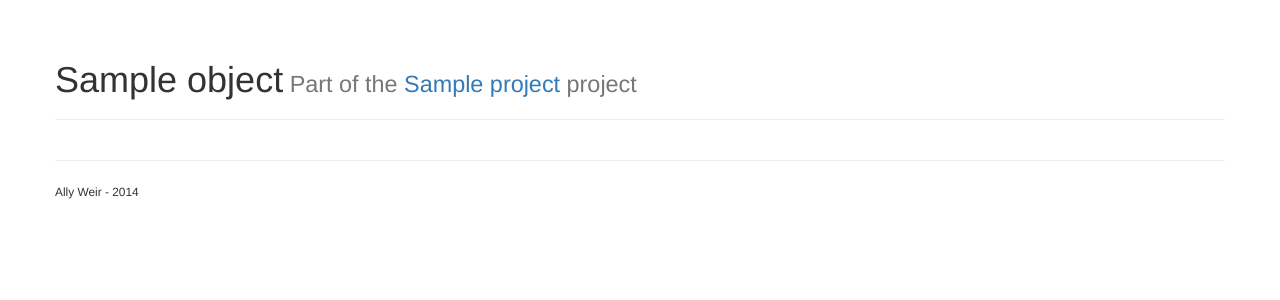
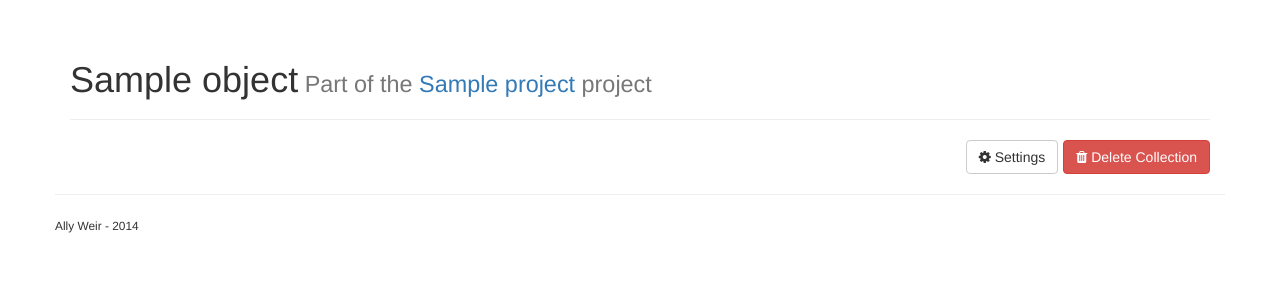
Before and after one commit to allyjweir/lackawanna, a Django app: template lackawanna/templates/collection/collection_detail.html in a window 1280 px wide. Shown: the part 52-352 px from the top of the page. Run offline with Django 3.2, Linux system fonts and the light colour scheme; the template is opened without the code that fills it: most values are stand-ins (such as "Sample title", 1, 10 or a date in 2020); some libraries are stand-ins or nearby versions.

Commit message:
Improvements to Collection templates

```diff
--- a/lackawanna/templates/collection/collection_detail.html
+++ b/lackawanna/templates/collection/collection_detail.html
@@ -1,8 +1,20 @@
 {% extends "base.html" %}
 
 {% block content %}
-<div class="page-header">
-  <h1>{{ object.name }}<small> Part of the <a href="{% url 'project:detail' slug=object.project.slug %}">{{object.project}}</a> project</small></h1>
+<div class="col-md-12">
+    <div class="page-header">
+        <h1>{{ object.name }}<small> Part of the <a href="{% url 'project:detail' slug=object.project.slug %}">{{object.project}}</a> project</small></h1>
+    </div>
+
+    <div class="row">
+        <div class="col-md-12">
+            <div class="btn-toolbar">
+                <a href="{% url 'collection:delete' slug=object.slug %}" class="btn btn-danger pull-right"><i class="fa fa-trash"></i> Delete Collection</a>
+                <a href="{% url 'collection:settings' slug=object.slug %}" class="btn btn-default pull-right"><i class="fa fa-cog"></i> Settings</a>
+            </div>
+        </div>
+    </div>
 </div>
 
+
 {% endblock content %}
```
Also changed, not shown: lackawanna/collection/urls.py (+5 -2 lines), lackawanna/collection/views.py (+10 -1 lines), lackawanna/templates/collection/collection_settings.html (added, +10 -0 lines).
